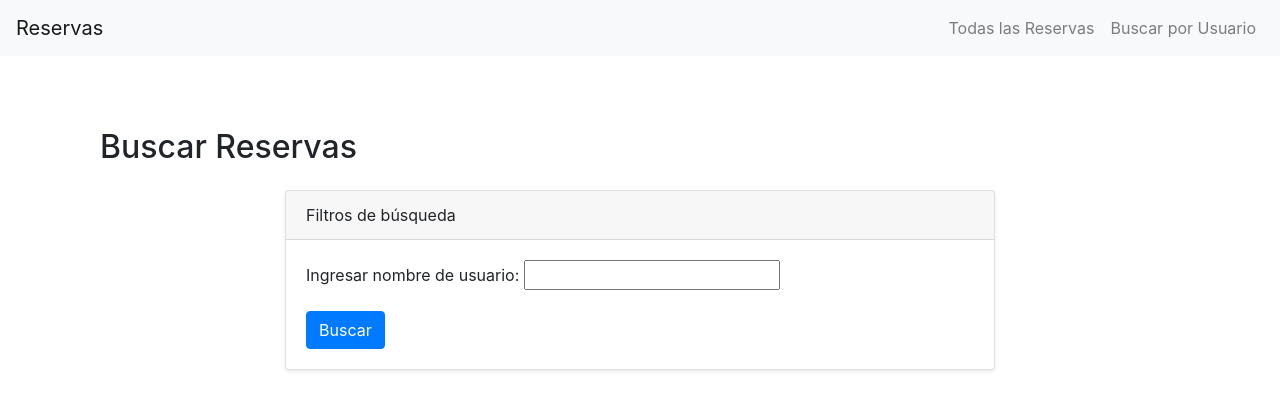
After one commit to Pablocala98/curso-Python-proyecto-final, a Django app: page /bookings/buscar-reserva-con-formulario in a window 1280 px wide. The commit adds this page. Shown: the top 417 px of the page. Run offline with Django 5.2, Linux system fonts and the light colour scheme; some libraries are stand-ins or nearby versions.

Commit message:
search booking form view

```diff
--- /dev/null
+++ b/Consultorio/bookings/forms.py
@@ -0,0 +1,4 @@
+from django import forms
+
+class ReservaSearchForm(forms.Form):
+    nombre_de_usuario = forms.CharField(max_length=50, required=True, label="Ingresar nombre de usuario")
--- a/Consultorio/bookings/templates/bookings/base.html
+++ b/Consultorio/bookings/templates/bookings/base.html
@@ -18,10 +18,10 @@
         <div class="collapse navbar-collapse" id="navbarNav">
             <ul class="navbar-nav ml-auto">
                 <li class="nav-item">
-                    <a class="nav-link" href="/bookings/list">Todas las Reservas</a>
+                    <a class="nav-link" href="{% url 'bookings-list' %}">Todas las Reservas</a>
                 </li>
                 <li class="nav-item">
-                    <a class="nav-link" href="{% url 'bookings-list' %}">Todas las Reservas (Alternative button)</a>
+                    <a class="nav-link" href="{% url 'buscar-reserva-con-formulario' %}">Buscar por Usuario</a>
                 </li>
             </ul>
         </div>
--- /dev/null
+++ b/Consultorio/bookings/templates/bookings/form-search-booking.html
@@ -0,0 +1,27 @@
+{% extends 'bookings/base.html' %}
+
+{% block title %}Buscar Reservas{% endblock %}
+
+{% block content %}
+<section class="py-5">
+    <div class="container">
+        <h2 class="mb-4">Buscar Reservas</h2>
+        <div class="row">
+            <div class="col-lg-8 mx-auto">
+                <div class="card shadow-sm">
+                    <div class="card-header">
+                        Filtros de búsqueda
+                    </div>
+                    <div class="card-body">
+                        <form method="POST" action="{% url 'buscar-reserva-con-formulario' %}">  <!-- Pablo notó esto !! -->
+                            {% csrf_token %}  <!-- CSRF Token added here -->
+                            {{ search_form.as_p }}  <!-- ----------------------------------- Pablo notó esto !! -->
+                            <button type="buscar" class="btn btn-primary">Buscar</button>
+                        </form>
+                    </div>
+                </div>
+            </div>
+        </div>
+    </div>
+</section>
+{% endblock %}
--- a/Consultorio/bookings/urls.py
+++ b/Consultorio/bookings/urls.py
@@ -1,6 +1,6 @@
 from django.contrib import admin
 from django.urls import path
-from .views import home_view, list_view, search_view, create_view, detail_view
+from .views import home_view, list_view, search_view, detail_view, search_booking_with_form_view
 
 
 
@@ -9,4 +9,5 @@ urlpatterns = [
     path("detail/<booking_id>", detail_view ),
     path("list/", list_view, name= "bookings-list"),
     path("buscar/<nombre_de_usuario>", search_view),
+    path("buscar-reserva-con-formulario", search_booking_with_form_view, name="buscar-reserva-con-formulario")
 ]
--- a/Consultorio/bookings/views.py
+++ b/Consultorio/bookings/views.py
@@ -1,6 +1,7 @@
 from django.shortcuts import render
 from django.http import HttpResponse
 from .models import Reserva
+from .forms import ReservaSearchForm
 
 
 # Create your views here.
@@ -22,3 +23,15 @@ def detail_view(request, booking_id):
     reserva = Reserva.objects.get(id=booking_id)
     contexto_dict = {"reserva" : reserva}
     return render(request, "bookings/detail.html", contexto_dict)
+
+def search_booking_with_form_view(request):
+    if request.method == "GET":
+        form = ReservaSearchForm()
+        return render(request,"bookings/form-search-booking.html", context = {"search_form":form})
+    elif request.method == "POST":
+        form = ReservaSearchForm(request.POST)
+        if form.is_valid():
+            nombre_de_usuario = form.cleaned_data['nombre_de_usuario']
+            reservas_del_usuario = Reserva.objects.filter(nombre_de_usuario = nombre_de_usuario).all()
+            contexto_dict = {'reservas': reservas_del_usuario}
+            return render(request, "bookings/list.html", contexto_dict)
```
Also changed, not shown: Consultorio/db.sqlite3.
